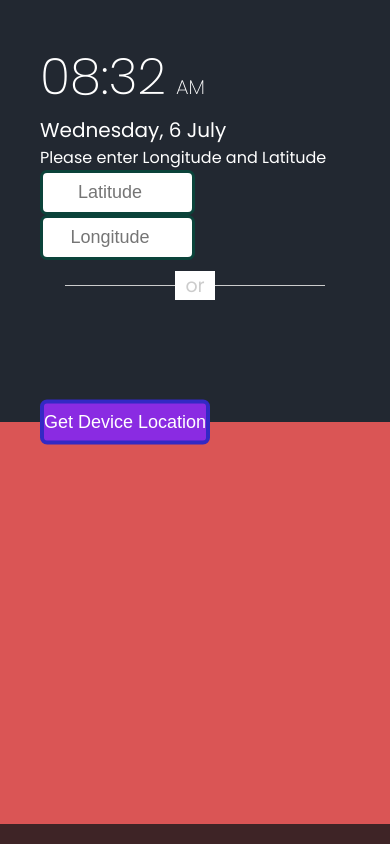
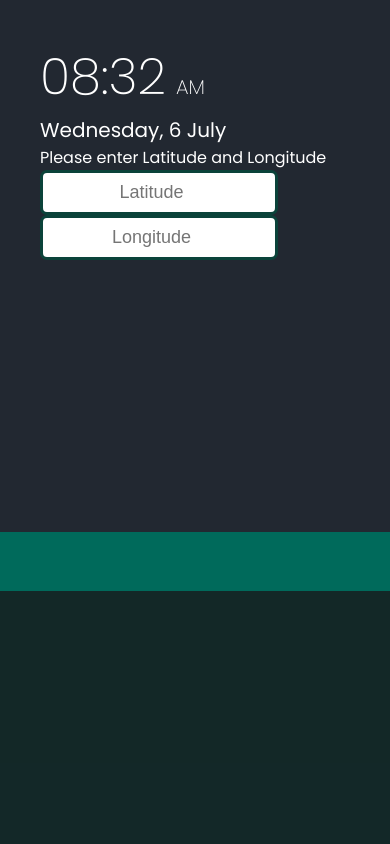
Before and after one commit to sejesila/cyweather, a PHP site: page / in a window 390 px wide. Run offline with PHP 8.4, Linux system fonts and the light colour scheme; some libraries are stand-ins or nearby versions.

Commit message:
get lat and long from user

```diff
--- a/index.html
+++ b/index.html
@@ -26,7 +26,7 @@
         </div>
         <div class="wrapper">
             <section class="input-part">
-                <p class="info-txt"> Please enter Longitude and Latitude</p>
+                <p class="info-txt"> Please enter Latitude and Longitude</p>
 
                 <div class="flex-container">
 
@@ -41,7 +41,7 @@
         </div>
     </div>
 </div>
-<!--<div class="center"><h3>12 Hour Forecast</h3></div>-->
+<div class="center"><h3>12 Hour Forecast</h3></div>
 <div class="future-forecast">
     <div class="weather-forecast" id="weather-forecast">
 
--- a/script.js
+++ b/script.js
@@ -127,19 +127,19 @@ function showHourlyData(data) {
 
         hourlyWeatherData.innerHTML += ` <div class="weather-forecast-item">
             <div class="hour"> ${(time_data > 12 ? "0" + timeIn12HrFomart : timeIn12HrFomart)}  <span id='am-pm'>${ampm}</span></div>
-            <div class="test">
+            <div class="each-weather-item">
              <i class="fa fa-thermometer-half" aria-hidden="true"></i>
             <div class="temp">${temp_data} &#176;C</div>
             </div>
-            <div class="test wind-speed">
+            <div class="each-weather-item wind-speed">
             <i class="fas fa-wind"></i>
             <div class="">${wind_data}km/h</div>
             </div>
-            <div class="test">
+            <div class="each-weather-item">
             <img src="images/humidity.png"/>
             <div class="humidity">${humidity_data} &#37;</div>
             </div>
-            <div class="test">
+            <div class="each-weather-item">
             <i class="fa-solid fa-cloud"></i>
             <div class="cloud-cover">${cloud_data} &#37;</div>
             </div>
--- a/style.css
+++ b/style.css
@@ -8,16 +8,15 @@
 
 body {
     font-family: 'Poppins', sans-serif;
-    background-color: #da5555;
+    background-color: #006A5B;
 }
 
 .container {
     padding: 20px 60px;
     color: #ffffff;
-    background: #426123;
+    background: #006657;
     height: 63vh;
 }
-
 
 .current-info {
     display: flex;
@@ -42,7 +41,7 @@ body {
 .current-info .other-weather-items {
     display: flex;
     flex-direction: column;
-    background: rgba(24, 24, 27, 0.6);
+    background: #7E807F;
     padding: 20px;
     border-radius: 10px;
     margin: 10px 0;
@@ -73,7 +72,6 @@ body {
 .future-forecast .weather-forecast-item {
     display: flex;
     flex-direction: column;
-    /* align-items: center; */
     justify-content: center;
     margin: 0 5px;
     border: 1px solid #eee;
@@ -82,13 +80,14 @@ body {
 
 }
 .center {
-    margin: auto;
     width: 50%;
     padding: 10px;
+    color: white;
+    margin-left: 600px;
     }
 .test .wind-speed{
     align-items: center;
-    /* justify-content: space-around; */
+
 }
 
 .future-forecast .weather-forecast-item .hour {
@@ -110,7 +109,6 @@ body {
 }
 
 .input-part input {
-    /* width: 50%; */
     text-align: center;
     border: 3px solid #0b433a;
 }
@@ -136,12 +134,13 @@ body {
     color: #ffffff;
     cursor: pointer;
     background: blueviolet;
+    margin-left: 120px;
+    margin-top: 50px;
 }
 .future-forecast .weather-forecast-item:hover {
     transform: scale(1.1) ;
     -ms-transform: scale(1.1);
-    background: #006A5B;
-    /*color: #1f61b5;*/
+    background:  #9C4D9C;
     -webkit-box-shadow: 0 0 40px -5px rgba(0, 0, 0, 0.2);
     box-shadow: 0 0 40px -5px rgba(0, 0, 0, 0.2);
     transition: .5s ease-in-out ;
@@ -153,20 +152,19 @@ body {
     .container{
         background-color: #222831;
         padding: 40px;
-        height: 50vh;
+
     }
     .current-info {
         display: flex;
         justify-content: space-between;
         flex-wrap: wrap;
     }
-    .wrapper{
-        /*display: none;*/
-    }
+
     .future-forecast {
         position: absolute;
         bottom: 0;
         padding: 10px;
+        height: 30vh;
 
     }
     .future-forecast .weather-forecast-item {
@@ -194,23 +192,14 @@ body {
         outline: none;
         border-radius: 7px;
     }
-    .vertical-center {
-        margin: 0;
-        position: absolute;
-        top: 50%;
-        -ms-transform: translateY(-50%);
-        transform: translateY(-50%);
+    .vertical-center, .input-part .separator {
+        display: none;
     }
-    .input-part input {
-        width: 50%;
-        text-align: center;
-        border: 3px solid #0b433a;
+
+    .center {
+        display: none;
     }
-    /* .flex-container{
-        display: flex;
-        flex-direction: row;
-        justify-content: center;
-    } */
+
 
 }
 @media only screen and (max-width : 2140px) {
@@ -219,7 +208,7 @@ body {
         overflow-x: scroll;
     }
 }
-.test{
+.each-weather-item{
     display: flex;
     flex-direction: row;
     align-items: baseline;
```
